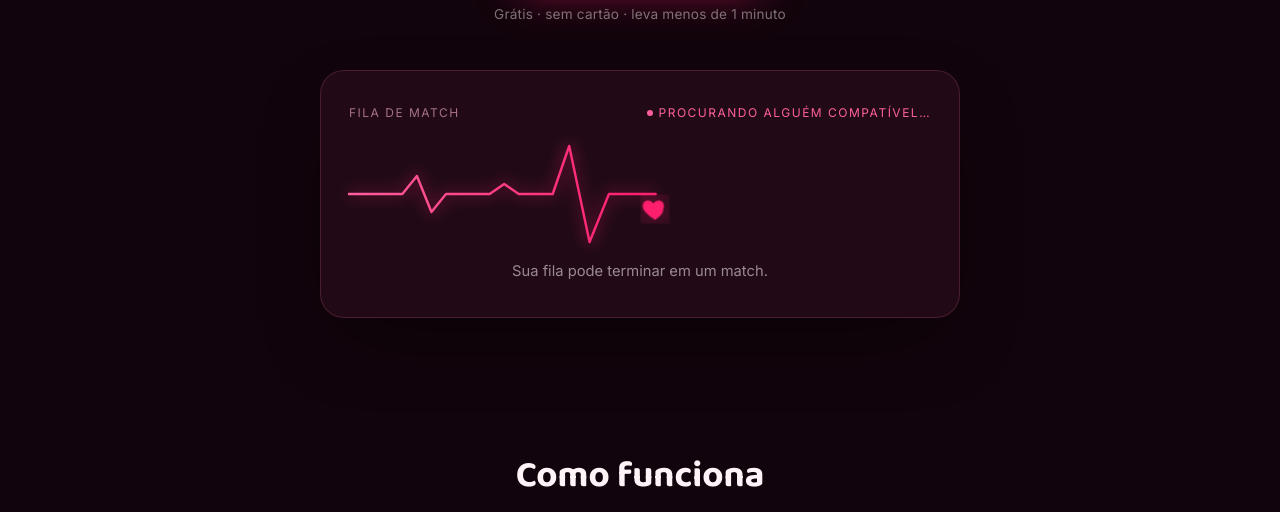
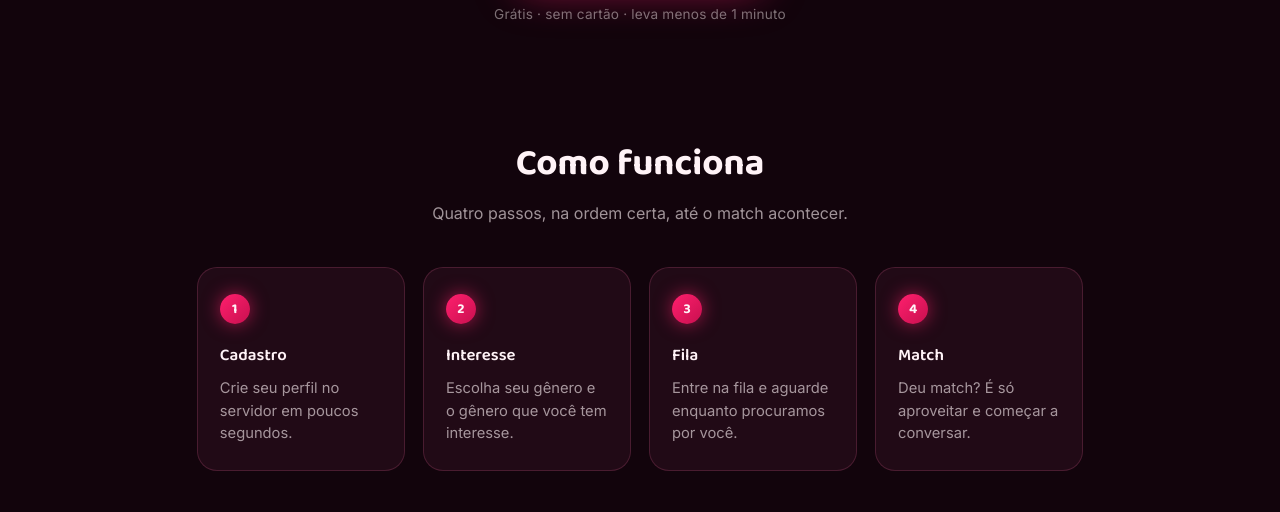
Before and after one commit to itinderdiscord-oss/itinder, a plain HTML site: page index.html in a window 1280 px wide. Shown: the part 563-1075 px from the top of the page. Drawn offline with Linux system fonts and the light colour scheme.

Commit message:
Add files via upload

```diff
--- a/index.html
+++ b/index.html
@@ -311,31 +311,6 @@
       Entrar no Discord
     </a>
     <span class="cta-note">Grátis · sem cartão · leva menos de 1 minuto</span>
-
-    <div class="monitor">
-      <div class="monitor-card">
-        <div class="monitor-label">
-          <span>Fila de match</span>
-          <span class="live"><span class="dot" style="width:6px;height:6px;border-radius:50%;background:currentColor;display:inline-block;"></span> procurando alguém compatível…</span>
-        </div>
-        <div class="ekg-wrap">
-          <svg class="ekg-svg" viewBox="0 0 600 120" preserveAspectRatio="none">
-            <defs>
-              <linearGradient id="lineGrad" x1="0" y1="0" x2="1" y2="0">
-                <stop offset="0%" stop-color="#ff5f9e"/>
-                <stop offset="50%" stop-color="#ff1f6d"/>
-                <stop offset="100%" stop-color="#ff5f9e"/>
-              </linearGradient>
-            </defs>
-            <path class="ekg-line" d="M0,60 L55,60 L70,42 L85,78 L100,60 L145,60 L160,50 L175,60 L210,60 L227,12 L248,108 L268,60 L600,60"/>
-          </svg>
-          <svg class="beat-heart" width="30" height="30" viewBox="0 0 24 24" fill="none" style="position:absolute; left:50%; top:50%; transform:translate(-50%,-50%);">
-            <path d="M12 21s-7.2-4.35-9.6-8.7C.8 8.6 2.6 5 6.1 5c2 0 3.4 1 4.5 2.4C11.7 6 13.1 5 15.1 5c3.5 0 5.3 3.6 3.7 7.3C19.2 16.65 12 21 12 21z" fill="#ff1f6d" style="filter:drop-shadow(0 0 12px rgba(255,31,109,0.9));"/>
-          </svg>
-        </div>
-        <p class="monitor-caption">Sua fila pode terminar em um match.</p>
-      </div>
-    </div>
   </section>
 
   <section class="steps">
```
